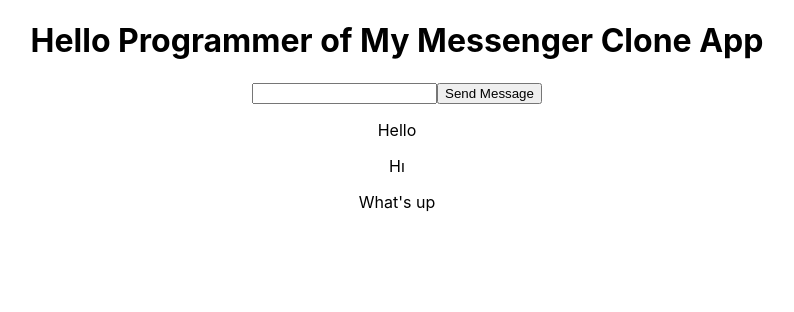
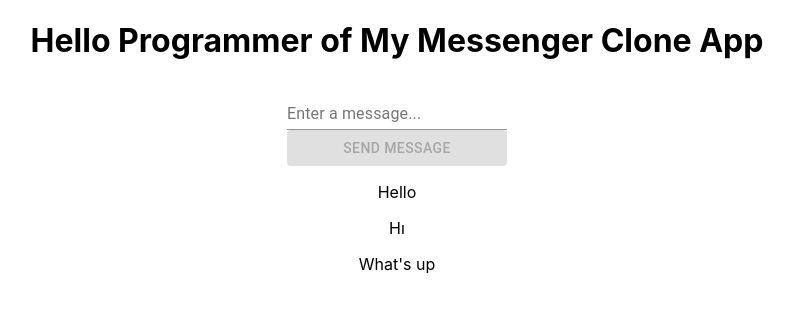
Before and after one commit to oguzgul06/ReactMessangerCloneApp, a React (Create React App) app: page / in a window 1280 px wide. Shown: the top 312 px of the page, without its empty margins (243-1037 px from the left). Built offline with nearby package versions, Linux system fonts and the light colour scheme.

Commit message:
connected metarial framework project for  Redesigned view

```diff
--- a/package.json
+++ b/package.json
@@ -3,6 +3,7 @@
   "version": "0.1.0",
   "private": true,
   "dependencies": {
+    "@material-ui/core": "^4.12.3",
     "@testing-library/jest-dom": "^5.14.1",
     "@testing-library/react": "^11.2.7",
     "@testing-library/user-event": "^12.8.3",
--- a/src/App.js
+++ b/src/App.js
@@ -1,4 +1,5 @@
 import React, { useState } from "react";
+import { Button, FormControl, InputLabel, Input } from "@material-ui/core";
 import "./App.css";
 
 function App() {
@@ -6,6 +7,7 @@
   const [messages, setMessages] = useState(["Hello", "Hı", "What's up"]);
 
   const sendMessage = (event) => {
+    event.preventDefault();
     setMessages([...messages, input]);
     setInput("");
   };
@@ -14,8 +16,24 @@
     <div className="App">
       <h1>Hello Programmer of My Messenger Clone App</h1>
 
-      <input value={input} onChange={(event) => setInput(event.target.value)} />
-      <button onClick={sendMessage}>Send Message</button>
+      <form>
+        <FormControl>
+          <InputLabel>Enter a message...</InputLabel>
+          <Input
+            value={input}
+            onChange={(event) => setInput(event.target.value)}
+          />
+          <Button
+            disabled={!input}
+            variant="contained"
+            color="primary"
+            type="submit"
+            onClick={sendMessage}
+          >
+            Send Message
+          </Button>
+        </FormControl>
+      </form>
 
       {messages.map((message) => (
         <p>{message}</p>
```
Also changed, not shown: 1 other file (tests, documents, lock files or other folders).
